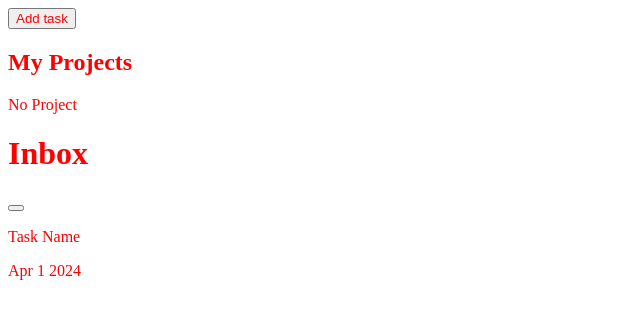
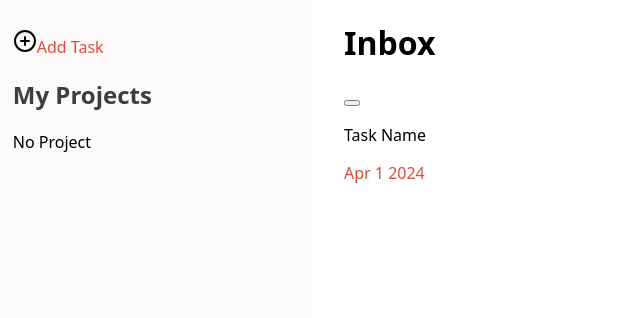
Before and after one commit to sandfortw/odin-todo-list, a website built with webpack: page src/index.html in a window 1280 px wide. Shown: the whole page, without its empty margins (0-640 px from the left). Built offline with nearby package versions, Linux system fonts and the light colour scheme.

Commit message:
Add svg icon

```diff
--- a/package.json
+++ b/package.json
@@ -22,8 +22,10 @@
   "homepage": "https://github.com/sandfortw/odin-todo-list#readme",
   "devDependencies": {
     "css-loader": "^6.10.0",
+    "file-loader": "^6.2.0",
     "html-webpack-plugin": "^5.6.0",
     "style-loader": "^3.3.4",
+    "svg-url-loader": "^8.0.0",
     "webpack": "^5.91.0",
     "webpack-cli": "^5.1.4",
     "webpack-dev-server": "^5.0.4"
--- /dev/null
+++ b/src/createAddProjectButton.js
@@ -0,0 +1,16 @@
+import Icon from './plus-circle.svg';
+
+function createAddTaskButton(){
+  let p = document.createElement('p')
+  let plusGraphic = new Image()
+  plusGraphic.src = Icon
+
+
+  p.appendChild(plusGraphic)
+  let span = document.createElement('span')
+  span.textContent = 'Add Task'
+  p.appendChild(span)
+  return p
+}
+
+export default createAddTaskButton()
--- a/src/index.html
+++ b/src/index.html
@@ -8,7 +8,7 @@
 <body>
   <nav>
     <div id="user-info"></div>
-    <button>Add task</button>
+    <div id="add-task-button"></div>
     <h2>My Projects</h2>
     <div id="nav-projects-list">
       <div class="project-symbol"></div>
--- a/src/index.js
+++ b/src/index.js
@@ -1 +1,6 @@
 import './style.css';
+import addTaskButton from './createAddProjectButton.js'
+
+
+let addTaskContainer = document.querySelector('#add-task-button')
+addTaskContainer.appendChild(addTaskButton)
--- a/src/style.css
+++ b/src/style.css
@@ -1,3 +1,40 @@
-*{
-  color: red;
+* {
+  font-family: system-ui, -apple-system, BlinkMacSystemFont, 'Segoe UI', Roboto, Oxygen, Ubuntu, Cantarell, 'Open Sans', 'Helvetica Neue', sans-serif;
 }
+
+html {
+  height: 100%;
+  margin: 0;
+}
+
+body {
+  margin: 0;
+  height: 100%;
+  display: grid;
+  grid-template-columns: 1fr 3fr;
+  gap: 32px;
+}
+
+nav{
+  height: 100%;
+  background-color: #FCFAF8;
+  padding: 1vw;
+}
+
+nav h2 {
+  color: #3E3E3E;
+}
+
+#add-task-button, .inbox-task-date{
+  color: #DC4C3E;
+}
+
+
+.nav-project-name{
+  transition: background-color .2s;
+}
+
+.nav-project-name:hover, #add-task-button:hover{
+  background-color: rgb(242, 242, 242);
+  border-radius: 4px;
+}
--- a/webpack.config.js
+++ b/webpack.config.js
@@ -14,17 +14,21 @@ module.exports = {
         test: /\.css$/i,
         use: ['style-loader', 'css-loader'],
       },
+      {
+        test: /\.(png|svg|jpg|jpeg|gif)$/i,
+        type: 'asset/resource',
+      },
     ],
   },
   devtool: 'inline-source-map',
   devServer: {
-    watchFiles: ['src/index.html'],
+    watchFiles: ['src/index.html', 'src/style.css', 'src/index.js'],
     static: './dist',
   },
   plugins: [
     new HtmlWebpackPlugin({
       template: './src/index.html',
-      title: 'To-do-list Inbox',
+      title: 'Development',
       inject:'head',
       scriptLoading: 'defer'
     })
```
Also changed, not shown: src/plus-circle.svg (added), 1 other file.
